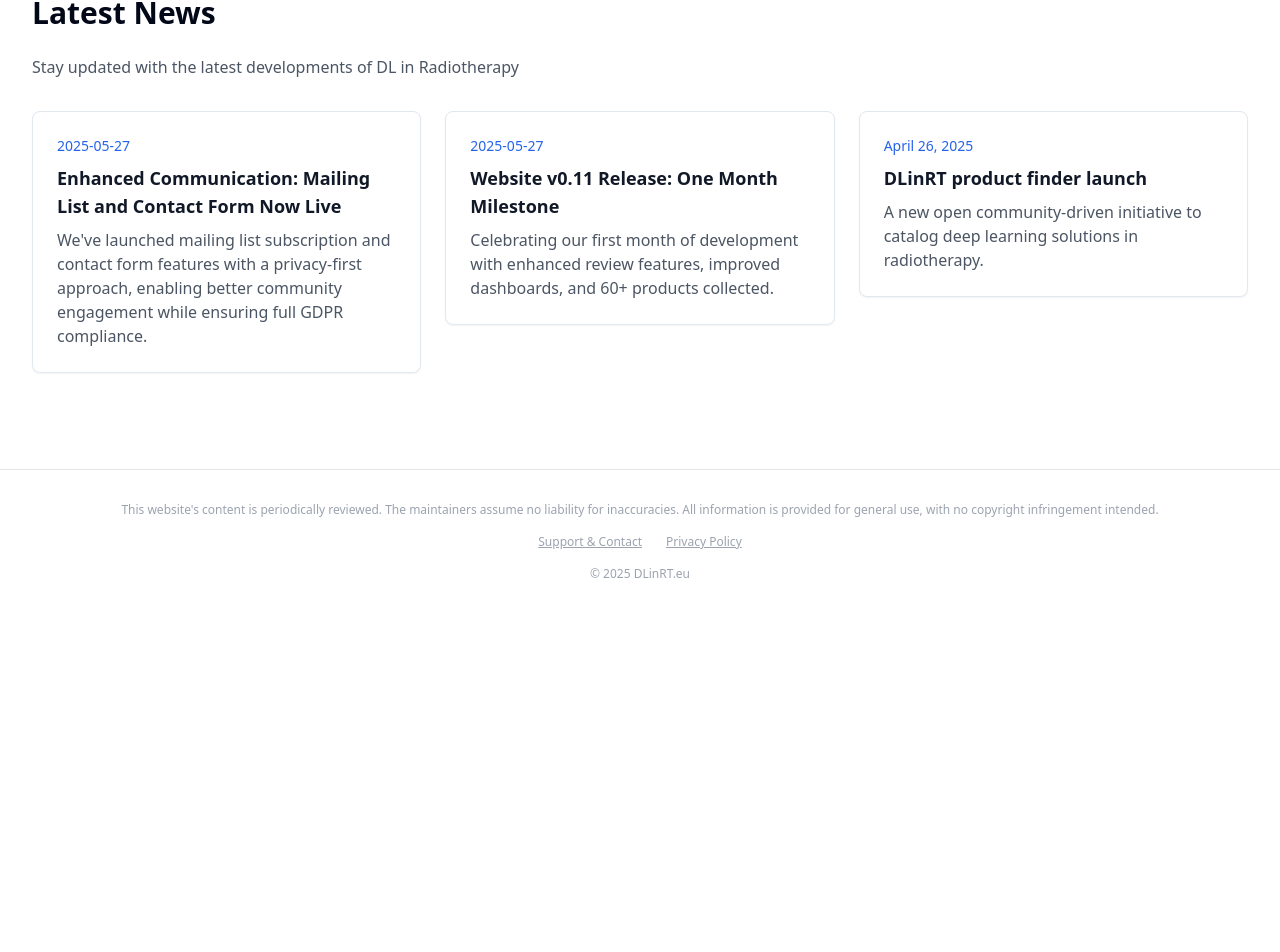
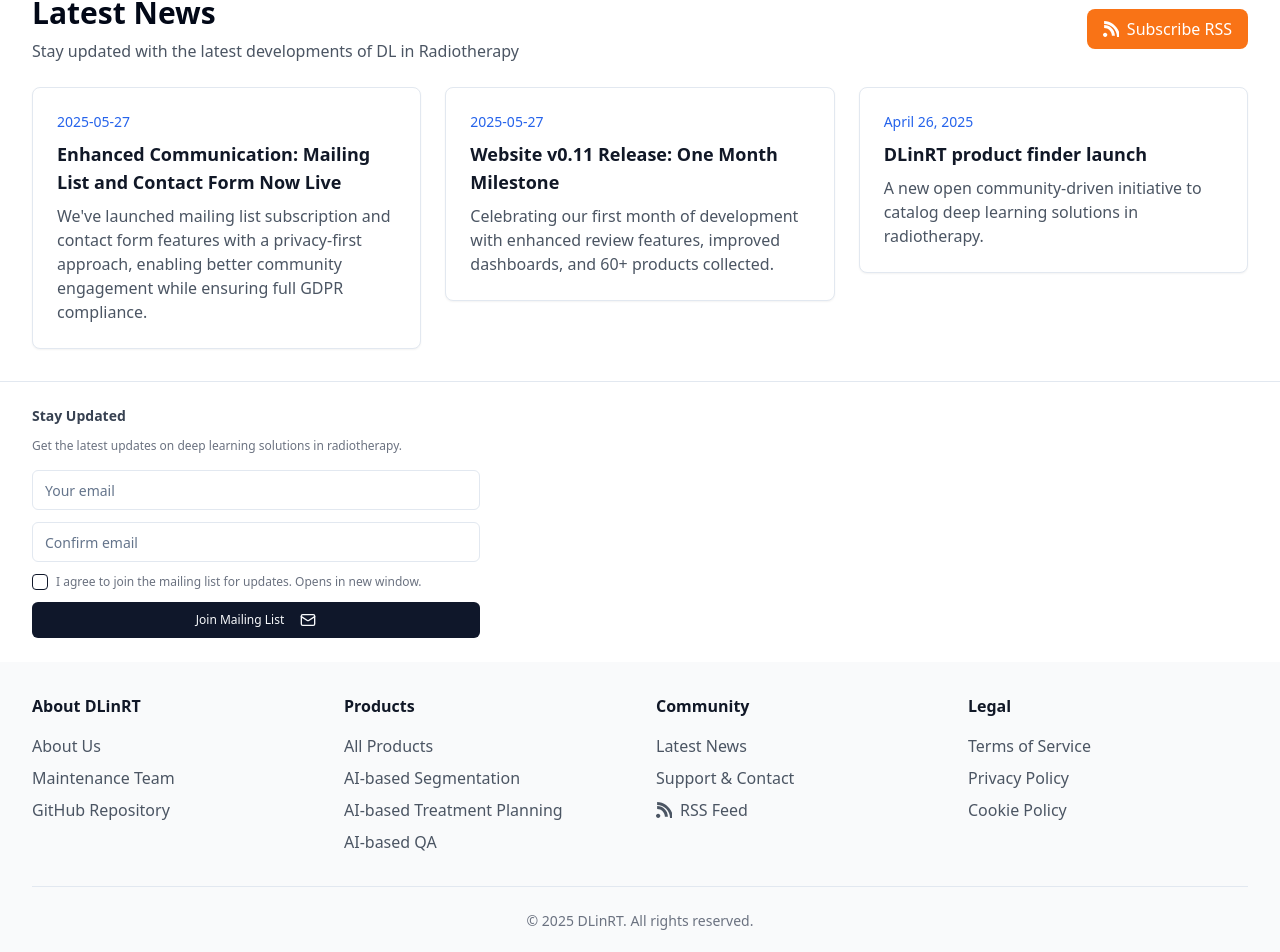
Before and after one commit to DLinRT-eu/website, a React (Vite) app: page /news in a window 1280 px wide. Shown: the part 157-1109 px from the top of the page. Before the commit the page ends 920 px from the top, so only its background shows below. Built offline with nearby package versions, Linux system fonts and the light colour scheme.

Commit message:
Implement RSS feed system

```diff
--- a/index.html
+++ b/index.html
@@ -1,25 +1,13 @@
 
-<!DOCTYPE html>
+<!doctype html>
 <html lang="en">
   <head>
     <meta charset="UTF-8" />
+    <link rel="icon" type="image/x-icon" href="/favicon.ico" />
     <meta name="viewport" content="width=device-width, initial-scale=1.0" />
-    <title>DLinRT products finder</title>
-    <meta name="description" content="Search and explore deep learning products in Radiotherapy" />
-    <meta name="author" content="Matteo Maspero" />
-
-    <meta property="og:title" content="DLinRT products finder" />
-    <meta property="og:description" content="Search and explore AI products in Radiotherapy" />
-    <meta property="og:type" content="website" />
-    <meta property="og:url" content="https://dlinrt.eu/" />
-    <meta property="og:image" content="/opengraph-image.png" />
-
-    <meta name="twitter:card" content="summary_large_image" />
-    <meta name="twitter:site" content="@lovable_dev" />
-    <meta name="twitter:image" content="/opengraph-image.png" />
-    <link rel="icon" type="image/x-icon" href="/favicon.ico" />
+    <title>Deep Learning in Radiotherapy</title>
+    <link rel="alternate" type="application/rss+xml" title="Deep Learning in Radiotherapy News" href="https://msyfxyxzjyowwasgturs.supabase.co/functions/v1/rss-feed" />
   </head>
-
   <body>
     <div id="root"></div>
     <script src="https://cdn.gpteng.co/gptengineer.js" type="module"></script>
--- a/src/components/Footer.tsx
+++ b/src/components/Footer.tsx
@@ -1,24 +1,125 @@
+import React from 'react';
+import { Link } from 'react-router-dom';
+import MailingListSignupCompact from './MailingListSignupCompact';
+import RSSIcon from './RSSIcon';
 
-import React from "react";
-import { Link } from "react-router-dom";
+const Footer = () => {
+  const rssUrl = "https://msyfxyxzjyowwasgturs.supabase.co/functions/v1/rss-feed";
 
-const Footer = () => (
-  <footer className="mt-16 border-t border-gray-200 pt-8 pb-12">
+  return (
+    <footer className="bg-gray-50 border-t">
+      <div className="bg-white py-6">
         <div className="max-w-7xl mx-auto px-4 md:px-8">
-      <div className="text-center text-xs text-gray-400">
+          <MailingListSignupCompact />
+        </div>
+      </div>
+
+      <div className="max-w-7xl mx-auto px-4 md:px-8 py-8">
+        <div className="grid grid-cols-1 md:grid-cols-4 gap-8">
           <div>
-          This website's content is periodically reviewed. The maintainers assume no liability for inaccuracies. All information is provided for general use, with no copyright infringement intended.
+            <h3 className="font-semibold text-gray-900 mb-4">About DLinRT</h3>
+            <ul className="space-y-2">
+              <li>
+                <Link to="/about" className="text-gray-600 hover:text-[#00A6D6] transition-colors duration-200">
+                  About Us
+                </Link>
+              </li>
+              <li>
+                <Link to="/maintenance-team" className="text-gray-600 hover:text-[#00A6D6] transition-colors duration-200">
+                  Maintenance Team
+                </Link>
+              </li>
+              <li>
+                <a href="https://github.com/DLinRT-eu/website" target="_blank" rel="noopener noreferrer" className="text-gray-600 hover:text-[#00A6D6] transition-colors duration-200">
+                  GitHub Repository
+                </a>
+              </li>
+            </ul>
           </div>
-        <div className="mt-4 space-x-6">
-          <Link to="/support" className="underline hover:text-gray-600" aria-label="Support & Contact">Support & Contact</Link>
-          <Link to="/privacy-policy" className="underline hover:text-gray-600" aria-label="Privacy Policy">Privacy Policy</Link>
+
+          <div>
+            <h3 className="font-semibold text-gray-900 mb-4">Products</h3>
+            <ul className="space-y-2">
+              <li>
+                <Link to="/products" className="text-gray-600 hover:text-[#00A6D6] transition-colors duration-200">
+                  All Products
+                </Link>
+              </li>
+              <li>
+                <Link to="/products?category=AI-based Segmentation" className="text-gray-600 hover:text-[#00A6D6] transition-colors duration-200">
+                  AI-based Segmentation
+                </Link>
+              </li>
+              <li>
+                <Link to="/products?category=AI-based Treatment Planning" className="text-gray-600 hover:text-[#00A6D6] transition-colors duration-200">
+                  AI-based Treatment Planning
+                </Link>
+              </li>
+              <li>
+                <Link to="/products?category=AI-based QA" className="text-gray-600 hover:text-[#00A6D6] transition-colors duration-200">
+                  AI-based QA
+                </Link>
+              </li>
+            </ul>
           </div>
-        <div className="mt-4">
-          &copy; {new Date().getFullYear()} DLinRT.eu
+
+          <div>
+            <h3 className="font-semibold text-gray-900 mb-4">Community</h3>
+            <ul className="space-y-2">
+              <li>
+                <Link to="/news" className="text-gray-600 hover:text-[#00A6D6] transition-colors duration-200">
+                  Latest News
+                </Link>
+              </li>
+              <li>
+                <Link to="/support" className="text-gray-600 hover:text-[#00A6D6] transition-colors duration-200">
+                  Support & Contact
+                </Link>
+              </li>
+              <li>
+                <a
+                  href={rssUrl}
+                  target="_blank"
+                  rel="noopener noreferrer"
+                  className="text-gray-600 hover:text-[#00A6D6] transition-colors duration-200 flex items-center gap-2"
+                >
+                  <RSSIcon className="h-4 w-4" />
+                  RSS Feed
+                </a>
+              </li>
+            </ul>
           </div>
+
+          <div>
+            <h3 className="font-semibold text-gray-900 mb-4">Legal</h3>
+            <ul className="space-y-2">
+              <li>
+                <Link to="/terms" className="text-gray-600 hover:text-[#00A6D6] transition-colors duration-200">
+                  Terms of Service
+                </Link>
+              </li>
+              <li>
+                <Link to="/privacy" className="text-gray-600 hover:text-[#00A6D6] transition-colors duration-200">
+                  Privacy Policy
+                </Link>
+              </li>
+              <li>
+                <Link to="/cookies" className="text-gray-600 hover:text-[#00A6D6] transition-colors duration-200">
+                  Cookie Policy
+                </Link>
+              </li>
+            </ul>
+          </div>
+        </div>
+
+        <div className="border-t pt-6 mt-8">
+          <p className="text-gray-500 text-sm text-center">
+            &copy; {new Date().getFullYear()} DLinRT. All rights reserved.
+          </p>
         </div>
       </div>
     </footer>
   );
+};
 
 export default Footer;
--- /dev/null
+++ b/src/components/RSSIcon.tsx
@@ -0,0 +1,21 @@
+
+import React from 'react';
+
+interface RSSIconProps {
+  className?: string;
+}
+
+const RSSIcon: React.FC<RSSIconProps> = ({ className = "h-5 w-5" }) => {
+  return (
+    <svg
+      viewBox="0 0 24 24"
+      fill="currentColor"
+      className={className}
+      aria-label="RSS Feed"
+    >
+      <path d="M6.503 20.752c0 1.794-1.456 3.248-3.251 3.248S0 22.546 0 20.752s1.456-3.248 3.252-3.248 3.251 1.454 3.251 3.248zM1.677 6.082v4.495c6.462 0 11.691 5.23 11.691 11.691h4.495c0-8.896-7.29-16.186-16.186-16.186zM1.677.022v4.495C12.31 4.517 21.017 13.224 21.017 23.857h4.495C25.512 11.58 13.954.022 1.677.022z"/>
+    </svg>
+  );
+};
+
+export default RSSIcon;
--- a/src/pages/News.tsx
+++ b/src/pages/News.tsx
@@ -1,11 +1,14 @@
+
 import React from 'react';
 import NewsCard from '@/components/news/NewsCard';
 import dataService from '@/services/DataService';
 import SEO from '@/components/SEO';
 import Footer from "@/components/Footer";
+import RSSIcon from '@/components/RSSIcon';
 
 const News = () => {
   const newsItems = dataService.getAllNews();
+  const rssUrl = "https://msyfxyxzjyowwasgturs.supabase.co/functions/v1/rss-feed";
 
   const structuredData = {
     "@context": "https://schema.org",
@@ -29,10 +32,24 @@ const News = () => {
         structuredData={structuredData}
       />
       <main className="max-w-7xl mx-auto px-4 md:px-8 py-8">
-        <h1 className="text-3xl font-bold mb-6">Latest News</h1>
-        <p className="text-gray-600 mb-8">
-          Stay updated with the latest developments of DL in Radiotherapy
-        </p>
+        <div className="flex justify-between items-center mb-6">
+          <div>
+            <h1 className="text-3xl font-bold">Latest News</h1>
+            <p className="text-gray-600 mt-2">
+              Stay updated with the latest developments of DL in Radiotherapy
+            </p>
+          </div>
+          <a
+            href={rssUrl}
+            target="_blank"
+            rel="noopener noreferrer"
+            className="flex items-center gap-2 px-4 py-2 bg-orange-500 hover:bg-orange-600 text-white rounded-lg transition-colors duration-200"
+            title="Subscribe to RSS Feed"
+          >
+            <RSSIcon className="h-4 w-4" />
+            <span className="hidden sm:inline">Subscribe RSS</span>
+          </a>
+        </div>
 
         <div className="grid grid-cols-1 md:grid-cols-3 gap-6">
           {newsItems.map((item) => (
```
Also changed, not shown: 1 other file (tests, documents, lock files or other folders). Lines whose indentation alone changed are shown as unchanged.
